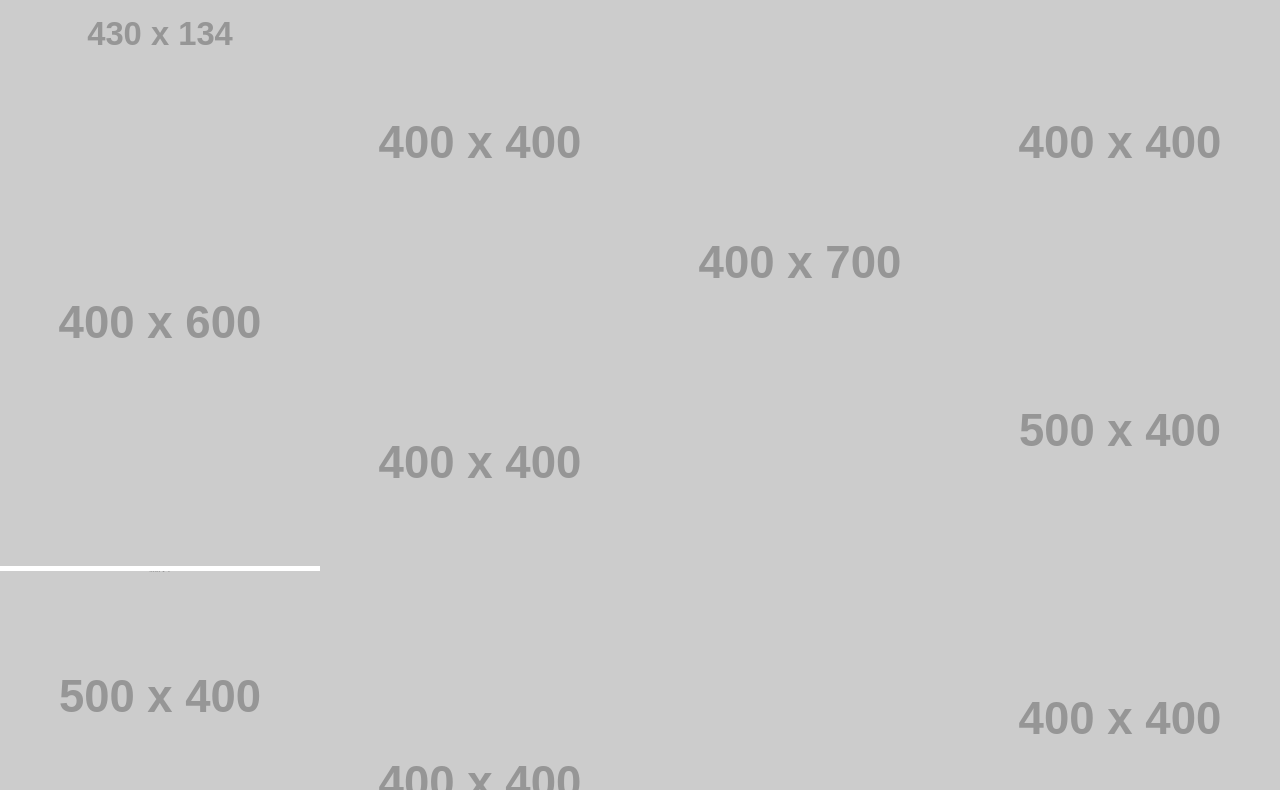
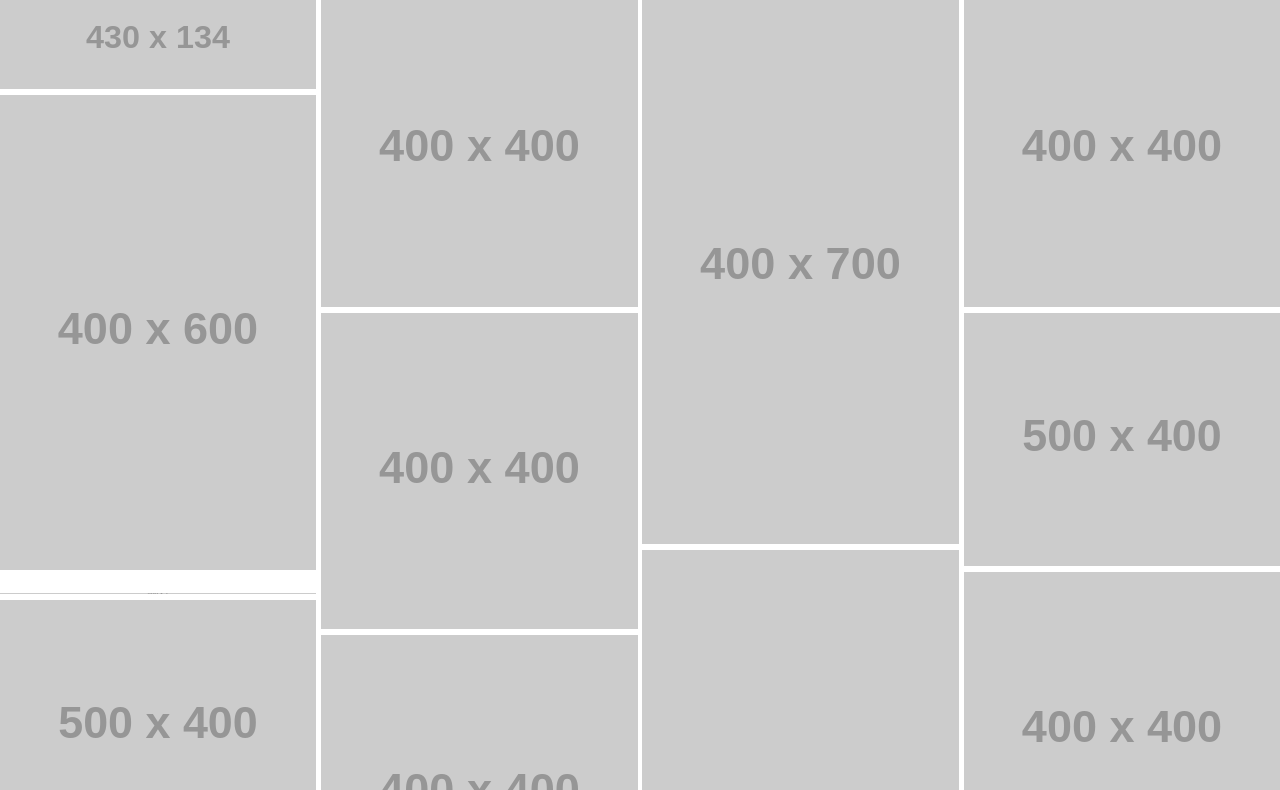
Before and after one commit to danielkenafake/Gallery-Website-Test-Build, a plain HTML site: page index.html in a window 1280 px wide. Shown: the part 232-1022 px from the top of the page. Drawn offline with Linux system fonts and the light colour scheme; placeholder pictures from the web are drawn by us.

Commit message:
changes
te

```diff
--- a/css/main.css
+++ b/css/main.css
@@ -57,14 +57,15 @@ li a:hover:not(.active) {
 #gallery {
     margin-left: auto;
     margin-right: auto;
+    margin-top: 0.3em;
     max-width:1500px;
-    line-height: 0;
+    line-height: 1.5em;
     -webkit-column-count: 4;
-    -webkit-column-gap:   0px;
+    -webkit-column-gap:   0.3em;
     -moz-column-count:    4;
-    -moz-column-gap:      0px;
+    -moz-column-gap:      5px;
     column-count:         4;
-    column-gap:           0px;
+    column-gap:           0.3em;
 }
 
 #gallery img {
@@ -88,7 +89,7 @@ li a:hover:not(.active) {
     }
 }
 
-@media (max-width: 720px){
+@media (max-width: 500px){
     #gallery {
         -webkit-column-count: 1;
         -moz-column-count:    1;
```
